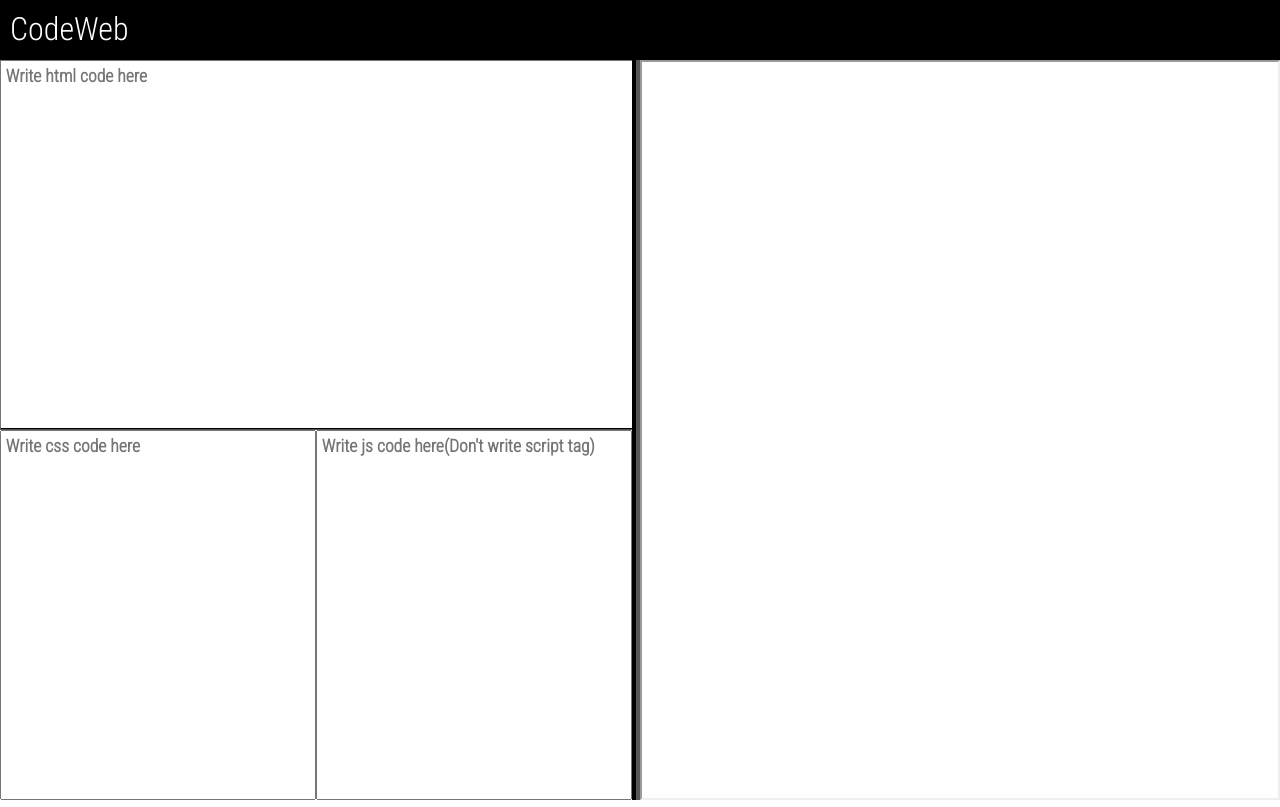
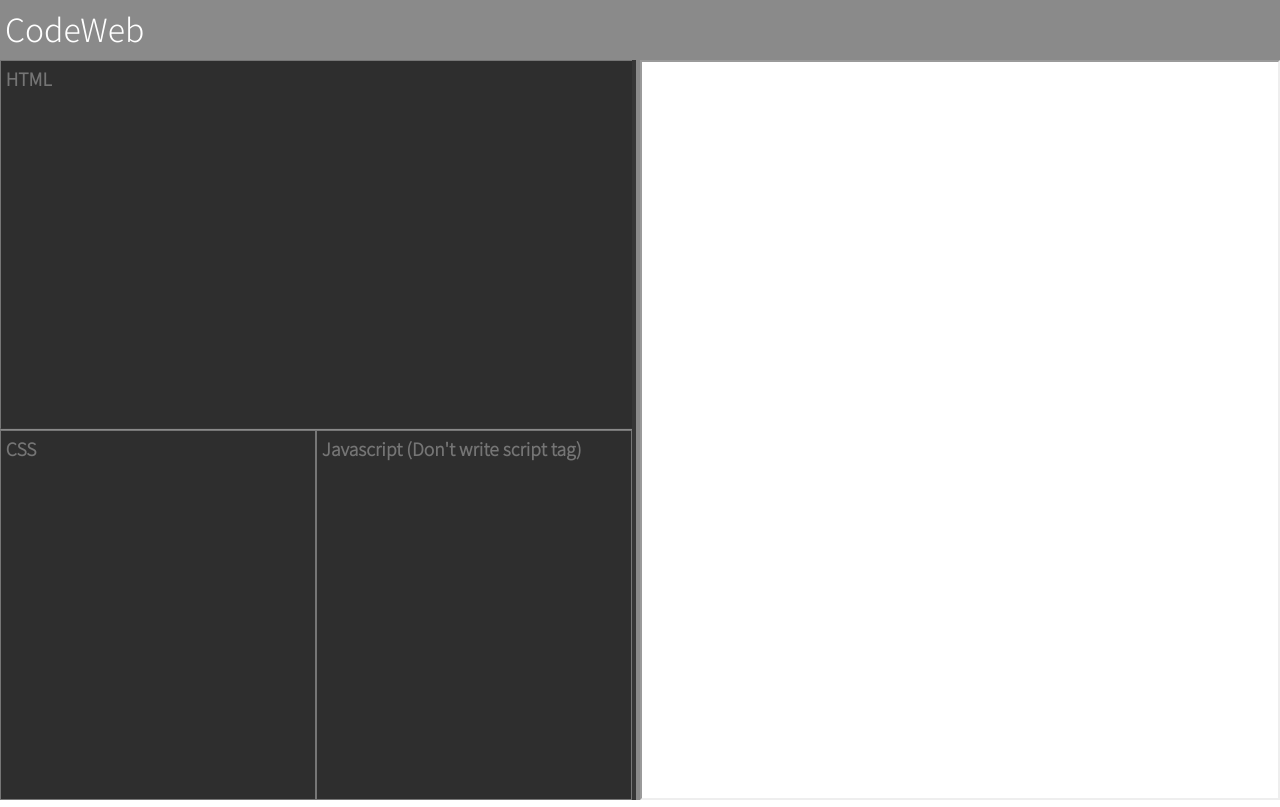
Before and after one commit to Ashish65649/CodeWeb, a React (Create React App) app: page / in a window 1280 px wide. Built offline with nearby package versions, Linux system fonts and the light colour scheme.

Commit message:
Initial Commit

```diff
--- a/src/App.css
+++ b/src/App.css
@@ -1,4 +1,4 @@
-@import url("https://fonts.googleapis.com/css2?family=Roboto+Condensed:wght@300&display=swap");
+@import url("https://fonts.googleapis.com/css2?family=Noto+Sans+JP:wght@300&display=swap");
 
 .editor {
   width: 100vw;
@@ -7,11 +7,12 @@
 
 .header {
   font-size: 2rem;
-  padding: 10px;
+  padding: 5px;
   height: 60px;
-  background-color: black;
+  width: 100%;
+  background-color: #8a8a8a;
   color: white;
-  font-family: "Roboto Condensed", sans-serif;
+  font-family: "Noto Sans JP", sans-serif;
 }
 
 .column {
@@ -30,7 +31,7 @@
   width: 50%;
   height: inherit;
   text-align: center;
-  font-family: "Roboto Condensed", sans-serif;
+  font-family: "Noto Sans JP", sans-serif;
   font-size: 1.5rem;
 }
 
@@ -38,7 +39,7 @@
   display: flex;
   flex-direction: column;
   height: inherit;
-  border-right: 8px groove black;
+  border-right: 8px groove #8a8a8a;
 }
 
 .html {
@@ -46,7 +47,7 @@
   resize: none;
   border-right: none;
   outline: none;
-  border-bottom: 2px groove black;
+  border-bottom: 2px groove #8a8a8a;
 }
 
 .css-js {
@@ -70,7 +71,9 @@ textarea {
   font-size: 1.1rem;
   font-weight: bold;
   padding: 0.3rem;
-  font-family: "Roboto Condensed", sans-serif;
+  font-family: "Noto Sans JP", sans-serif;
+  background-color: #2e2e2e;
+  color: #fff;
 }
 
 iframe {
--- a/src/App.js
+++ b/src/App.js
@@ -2,6 +2,7 @@ import React from "react";
 import "./App.css";
 
 function App() {
+  let timer;
   function execute() {
     var htmlCode = document.querySelector("#html-code").value;
     var cssCode =
@@ -11,8 +12,15 @@ function App() {
     document.querySelector("#output").contentDocument.body.innerHTML =
       htmlCode + cssCode;
     try {
-      iframe.contentWindow.eval(jsCode);
+      window.clearTimeout(timer);
+      timer = setTimeout(function () {
+        iframe.contentWindow.eval(jsCode);
+      }, 2000);
     } catch (e) {}
+  }
+
+  function keyPress() {
+    window.clearTimeout(timer);
   }
 
   return (
@@ -26,7 +34,7 @@ function App() {
                 id="html-code"
                 spellCheck="false"
                 className="html"
-                placeholder="Write html code here"
+                placeholder="HTML"
                 onInput={execute}
               ></textarea>
               <div className="css-js">
@@ -35,14 +43,15 @@ function App() {
                   spellCheck="false"
                   className="css"
                   onInput={execute}
-                  placeholder="Write css code here"
+                  placeholder="CSS"
                 />
                 <textarea
                   id="js-code"
                   spellCheck="false"
                   className="js"
-                  onInput={execute}
-                  placeholder="Write js code here(Don't write script tag)"
+                  onKeyUp={execute}
+                  onKeyPress={keyPress}
+                  placeholder="Javascript (Don't write script tag)"
                 />
               </div>
             </div>
```
Also changed, not shown: public/index.html (+0 -10 lines).
